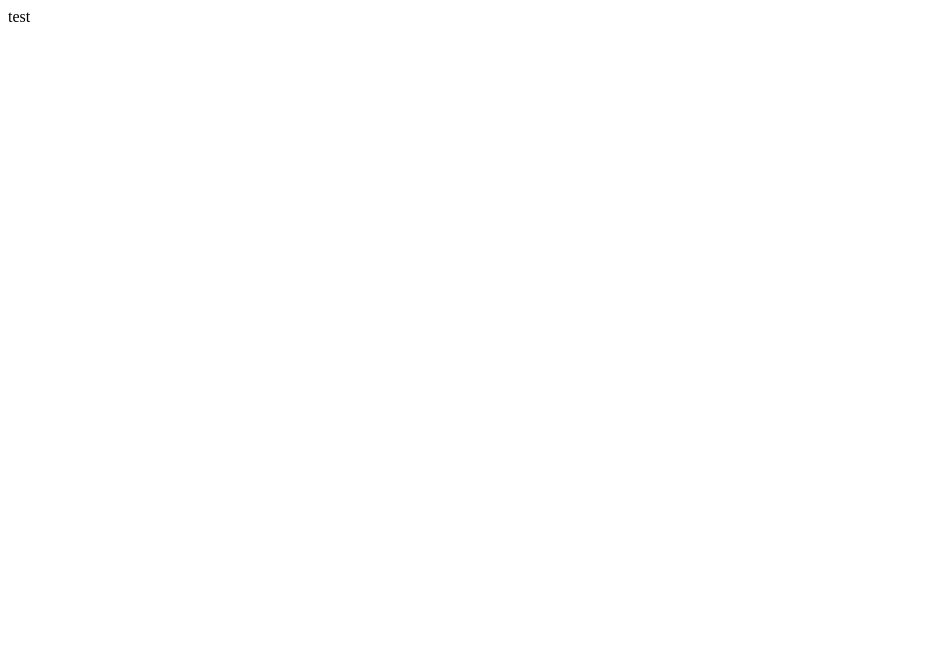
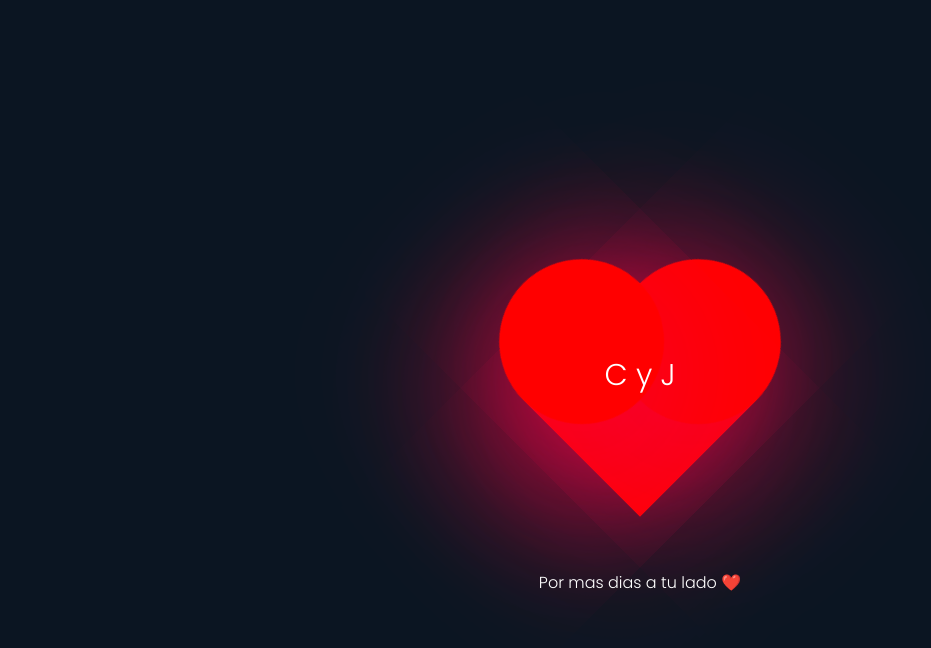
Before and after one commit to javierFerFer/javierFerFer, a plain HTML site: page index.html in a window 1280 px wide. Shown: the whole page, without its empty margins (0-931 px from the left). Drawn offline with Linux system fonts and the light colour scheme.

Commit message:
working...

```diff
--- a/index.html
+++ b/index.html
@@ -1,12 +1,28 @@
 <!DOCTYPE html>
+
 <html lang="en">
+
 <head>
+
     <meta charset="UTF-8">
+
     <meta http-equiv="X-UA-Compatible" content="IE=edge">
+
     <meta name="viewport" content="width=device-width, initial-scale=1.0">
-    <title>Document</title>
+    <link rel="stylesheet" type="text/css" href="style.css" />
+    <link rel="preconnect" href="https://fonts.googleapis.com">
+    <link rel="preconnect" href="https://fonts.gstatic.com" crossorigin>
+    <link href="https://fonts.googleapis.com/css2?family=Poppins:ital,wght@0,300;1,100&display=swap" rel="stylesheet">
+    <title>14 de Febrero</title>
+
 </head>
+
+
+
 <body>
-    test
+    <div class="heart"></div>
+    <div class="contenido"><div class="text">C y J</div></div>
+    <div class="contenido-texto">Por mas dias a tu lado  ❤️</div>
 </body>
+
 </html>
--- /dev/null
+++ b/style.css
@@ -0,0 +1,132 @@
+
+* {
+  font-family: 'Poppins', sans-serif;
+}
+
+body{
+
+    margin:0;
+
+    padding:0;
+
+    min-height: 100vh;
+
+    display: flex;
+
+    align-items: center;
+
+    justify-content: center;
+
+    background: #0b1522;
+
+}
+
+
+
+.heart {
+
+    height: 150px;
+
+    width: 150px;
+
+    background-color:red;
+
+    position: relative;
+
+    transform: rotate(45deg);
+
+    box-shadow: -20px  20px 150px #f20044;
+
+    animation: palpitar 0.5s linear infinite alternate;
+
+
+
+}
+
+.contenido {
+
+     position: fixed;
+
+     margin-bottom: 50px;
+
+     text-align: center;
+
+}
+
+.contenido-texto {
+  position: fixed;
+
+  margin-top: 365px;
+
+  text-align: center;
+  color : white;
+}
+
+.text {
+  color : white;
+  font-size: 30px;
+}
+
+
+
+@keyframes palpitar{
+
+    0%{
+
+        transform: rotate(45deg) scale(1.10);
+
+    }
+
+    80%{
+
+        transform: rotate(45deg) scale(1.0);
+
+    }
+
+    100%{
+
+        transform: rotate(45deg) scale(0.8);
+
+    }
+
+}
+
+.heart::before{
+
+    content: "";
+
+    position: absolute;
+
+    height: 150px;
+
+    width: 150px;
+
+    background: red;
+
+    top: -50%;
+
+    border-radius: 50%;
+
+    box-shadow: 10px  20px 150px #f20044;
+
+}
+
+.heart::after{
+
+    content: "";
+
+    position: absolute;
+
+    height: 150px;
+
+    width: 150px;
+
+    background: red;
+
+    right: 50%;
+
+    border-radius: 50%;
+
+    box-shadow: 20px  20px 150px #f20044;
+
+}
```
